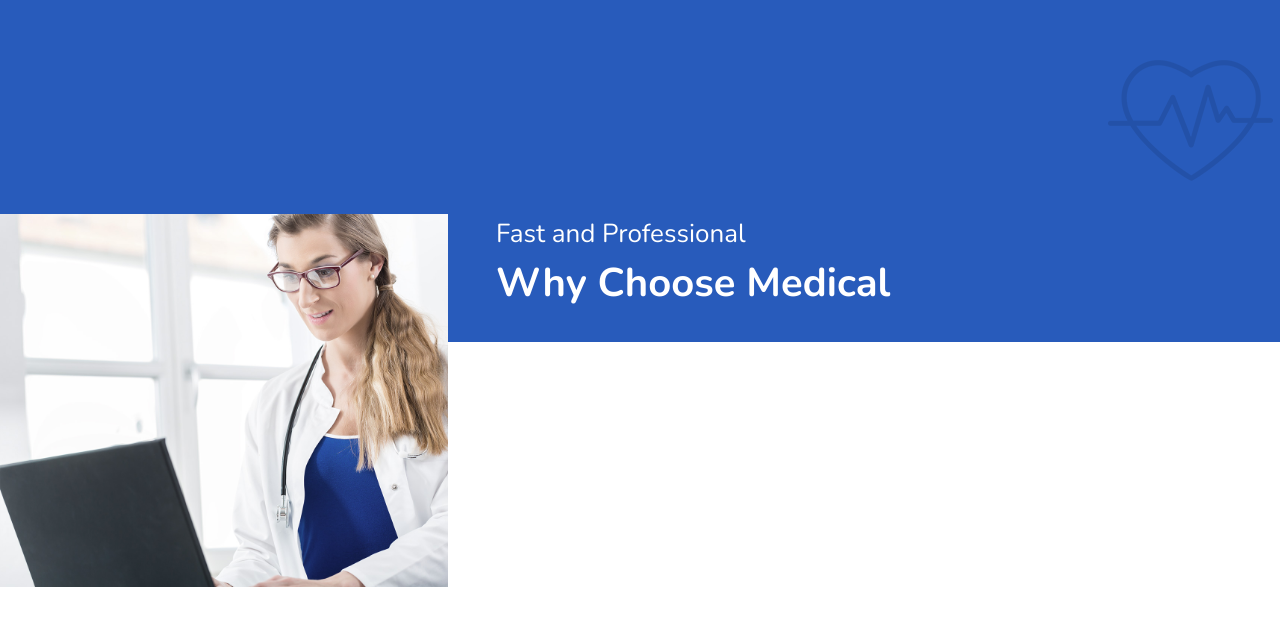
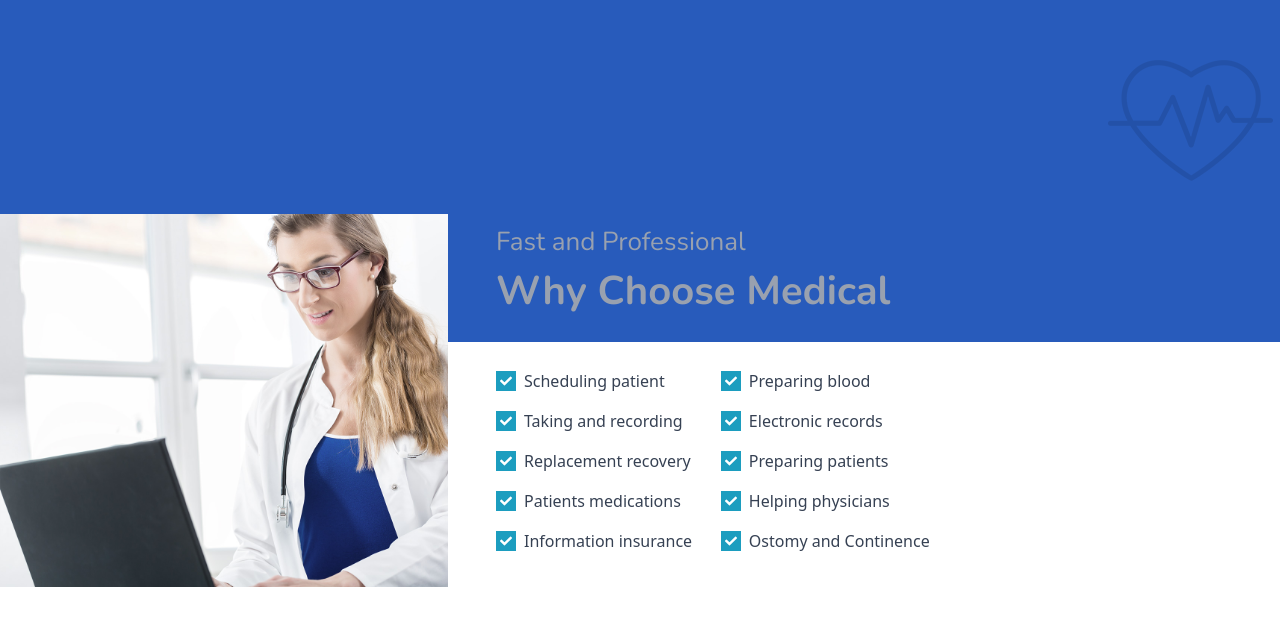
Before and after one commit to Dotuncom/Better-Med, a React (Vite) app: page / in a window 1280 px wide. Shown: the part 1418-2044 px from the top of the page. Built offline with nearby package versions, Linux system fonts and the light colour scheme.

Commit message:
profession section

```diff
--- /dev/null
+++ b/src/components/ui/Gap.tsx
@@ -0,0 +1,10 @@
+
+const Gap = () => {
+  return (
+    <div className="min-h-30 max-h-30 relative bg-red-500">
+
+    </div>
+  )
+}
+
+export default Gap
--- a/src/pages/Home.tsx
+++ b/src/pages/Home.tsx
@@ -6,12 +6,21 @@ import icon3 from "../assets/icon-3.png";
 import icon4 from "../assets/icon-4.png";
 import icon5 from "../assets/icon-5.png";
 import femaleDoctor from "../assets/woman-doctor.jpg";
-import heart from '../assets/heart.png'
+import heart from "../assets/heart.png";
+import { FaCheck } from "react-icons/fa";
+import Gap from "../components/ui/Gap";
 type serviceProps = {
   id: number;
   name: string;
   path: string;
 };
+
+type Task = {
+  id: number;
+  title: string;
+  checked?: boolean;
+};
+
 const services: serviceProps[] = [
   { id: 1, name: "Digestive System", path: icon1 },
   { id: 2, name: "Urologist Clinic", path: icon2 },
@@ -21,11 +30,25 @@ const services: serviceProps[] = [
   { id: 2, name: "Dentistry Clinic", path: icon5 },
 ];
 
+export const tasks: Task[] = [
+  { id: 1, title: "Scheduling patient", checked: true },
+  { id: 2, title: "Preparing blood", checked: true },
+  { id: 3, title: "Taking and recording", checked: true },
+  { id: 4, title: "Electronic records", checked: true },
+  { id: 5, title: "Replacement recovery", checked: true },
+
+  { id: 6, title: "Preparing patients", checked: true },
+  { id: 7, title: "Patients medications", checked: true },
+  { id: 8, title: "Helping physicians", checked: true },
+  { id: 9, title: "Information insurance", checked: true },
+  { id: 10, title: "Ostomy and Continence", checked: true },
+];
+
 const Home = () => {
   return (
     <div className="relative">
       <Herosection />
-      <section className="relative min-h-[120vh] bg-primary">
+      <section className="relative min-h-screen lg:min-h-[120vh] bg-primary">
         <div className="max-w-7xl mx-auto py-20 px-4">
           <div className="grid grid-cols-1 md:grid-cols-2 lg:grid-cols-6 place-items-center place-content-stretch py-2 gap-y-12">
             {services.map((service) => (
@@ -42,21 +65,41 @@ const Home = () => {
           <img src={heart} alt="" />
         </div>
       </section>
-      <section className="lg:absolute  w-full bottom-1/2 top-full lg:top-[70%] lg:translate-y-1/2 z-20   min-h-screen">
+      <section className="lg:absolute  w-full bottom-1/2 top-full lg:top-[70%] lg:translate-y-1/2 z-40   min-h-screen">
         <div className="flex flex-col-reverse bg-primary md:bg-transparent md:flex-row lg:gap-8 ">
           <div className="max-w-md max-h-2xl">
             <img src={femaleDoctor} alt="" />
           </div>
-          <div className="lg:text-white text-gray-700 px-4">
-            <div>
+          <div className="text-white lg:text-gray-700 border-t  py-2 border-white lg:border-none  px-4">
+            <div className="text-white md:text-gray-400">
               <h3 className="text-[26px] font-Nunito">Fast and Professional</h3>
               <h1 className="text-[40px] font-bold font-Nunito">
                 Why Choose Medical
               </h1>
             </div>
+            <div className="grid grid-cols-1 lg:grid-cols-2  mt-4 lg:mt-12 gap-2 lg:gap-4 ">
+              {tasks.map((task) => (
+                <div
+                  key={task.id}
+                  className="flex hover:translate-x-5 active:translate-x-5 md:text-gray-700 text-white items-center space-x-2"
+                >
+                  <h1 className="bg-accent  p-1 text-white flex items-center justify-center  h-5 w-5">
+                    <FaCheck size={20} />
+                  </h1>{" "}
+                  <span>{task.title}</span>
+                </div>
+              ))}
+            </div>
           </div>
         </div>
       </section>
+      <section className='absolute bg-red-700 min-h-screen'>
+        <div className="flex items-center h-md " style={{background:`url(${heart})`}} >
+
+        </div>
+
+      </section>
+
     </div>
   );
 };
```
